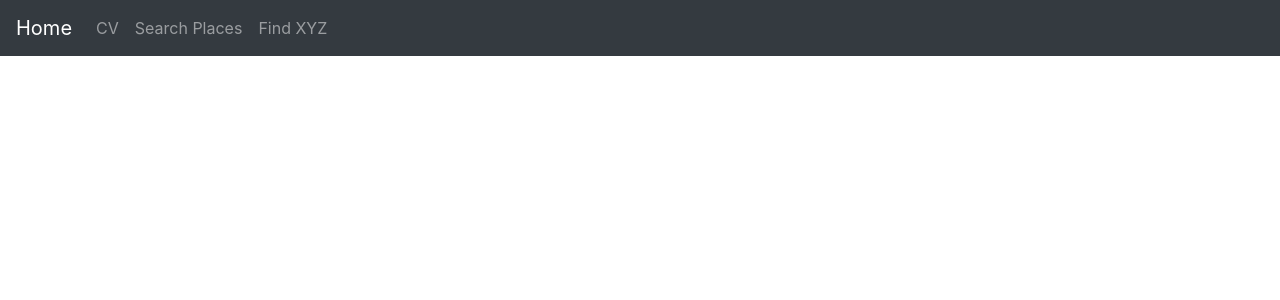
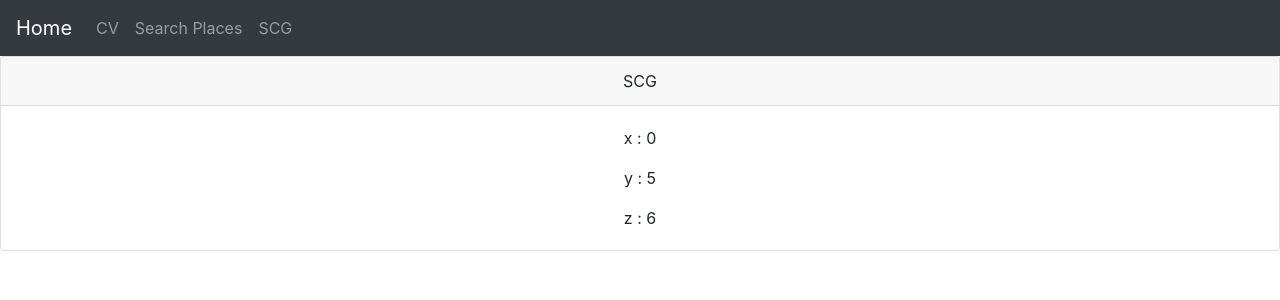
Before and after one commit to notovel2/SCG_Test_FE, a React (Create React App) app: page /scg in a window 1280 px wide. Shown: the top 300 px of the page. Built offline with nearby package versions, Linux system fonts and the light colour scheme.

Commit message:
add cv page, scg page

```diff
--- a/src/App.js
+++ b/src/App.js
@@ -1,9 +1,10 @@
 import React from 'react';
 import { Route, Switch } from 'react-router-dom';
 import './App.css';
-import TopBar from './components/TopBar';
+import TopBar from './components/TopBar/TopBar';
 import CVPage from './screens/CVPage/CVPage';
 import HomePage from './screens/HomePage/HomePage';
+import SCGPage from './screens/SCGPage/SCGPage';
 
 class App extends React.Component {
   render() {
@@ -20,6 +21,7 @@ class App extends React.Component {
       <Switch>
         <Route exact path="/" component={HomePage}/>
         <Route path="/cv" component={CVPage}/>
+        <Route path='/scg' component={SCGPage}/>
       </Switch>
     )
   }
--- a/src/components/TopBar.js
+++ b/src/components/TopBar/TopBar.js
@@ -10,7 +10,7 @@ class TopBar extends React.Component {
                     <Nav>
                         <Nav.Link href='/cv'>CV</Nav.Link>
                         <Nav.Link>Search Places</Nav.Link>
-                        <Nav.Link>Find XYZ</Nav.Link>
+                        <Nav.Link href='/scg'>SCG</Nav.Link>
                     </Nav>
                 </Navbar>
             </div>
--- a/src/screens/CVPage/CVPage.js
+++ b/src/screens/CVPage/CVPage.js
@@ -16,7 +16,6 @@ class CVPage extends React.Component {
                             <Card.Title>Experience</Card.Title>
                             {works.map(work => this.workExperienceRender(work))}
                         </div>
-
                         <Row>
                             <div className="col-sm-6 section">
                                 <Card.Title>Skills</Card.Title>
@@ -24,6 +23,7 @@ class CVPage extends React.Component {
                             </div>
                             <div className="col-sm-6 section">
                                 <Card.Title>Side Projects</Card.Title>
+                                {this.sideProjectRender(sideProject)}
                             </div>
                         </Row>
                     </Card.Body>
@@ -46,20 +46,47 @@ class CVPage extends React.Component {
         return data.map(skillItem => {
             if (skillItem.isDataObject) {
                 return (
-                    <Card.Subtitle>{skillItem.title}</Card.Subtitle>
+                    <div>
+                        <Card.Subtitle>{skillItem.title}</Card.Subtitle>
+                        {skillItem.data.map(value => (
+                            <Row style={{alignItems: 'baseline', marginRight: 0, marginLeft: '20px'}}>
+                                <Card.Subtitle style={{marginRight: '5px'}}>● {value.title}</Card.Subtitle>
+                                <Card.Text>{value.itemslist.join(', ')}
+                                </Card.Text>
+                            </Row>
+                        ))}
+                    </div>
                 )
             } else {
                 return (
-                    <div>
-                        <Row style={{alignItems: 'baseline', flexDirection: 'row'}}>
-                            <Card.Subtitle style={{marginRight: '5px'}}>{`${skillItem.title}:`}</Card.Subtitle>
-                            <Card.Text>{skillItem.data.join(', ')}</Card.Text>
-                        </Row>
-                    </div>
+                    <Row style={{alignItems: 'baseline', marginRight: 0, marginLeft: 0}}>
+                        <Card.Subtitle style={{marginRight: '5px'}}>{`${skillItem.title}:`}</Card.Subtitle>
+                        <Card.Text>{skillItem.data.join(', ')}</Card.Text>
+                    </Row>
                 )
             }
 
         })
+    }
+
+    sideProjectRender(data) {
+        console.log(data);
+
+        return (
+            <div>
+                {data.map(section => (
+                    <div style={{marginBottom: '1rem'}}>
+                        <Card.Subtitle>{section.title}</Card.Subtitle>
+                        {section.data.map(value => (
+                            <div>
+                                <Card.Text style={{marginBottom: '0px'}}>{value.title}</Card.Text>
+                                <Card.Link href={value.url}>{value.url}</Card.Link>
+                            </div>
+                        ))}
+                    </div>
+                ))}
+            </div>
+        )
     }
 
     bulletSection(text) {
--- /dev/null
+++ b/src/screens/SCGPage/SCGPage.js
@@ -0,0 +1,54 @@
+import React from 'react';
+import { Card } from 'react-bootstrap';
+
+class SCGPage extends React.Component {
+    MATCH_ARRAY = ['x', 'y', 'z']
+    INPUT_ARRAY = ["X","5","9","15","23","y","z"]
+    render() {
+        return (
+            <div>
+                <Card>
+                    <Card.Header>SCG</Card.Header>
+                    <Card.Body>
+                        {this.renderResult(this.findXYZ(this.INPUT_ARRAY))}
+                    </Card.Body>
+                </Card>
+            </div>
+        )
+    }
+
+    renderResult(result) {
+        return Object.keys(result).map(key => (
+            <Card.Text key={key}>{key} : {result[key]}</Card.Text>
+        ))
+    }
+
+    findXYZ(array){
+        let result = {}
+        let tmpMatchArray = this.MATCH_ARRAY
+
+        try {
+            if (Array.isArray(array)) {
+                array.forEach((value, index) => {
+                    if (tmpMatchArray.length <= 0) { return }
+                    value = value.toLowerCase()
+                    let matchIndex = tmpMatchArray.findIndex(matchItem => matchItem.toLowerCase() === value)
+
+                    if (matchIndex >= 0) {
+                        let key = tmpMatchArray[matchIndex].toLowerCase()
+                        result[key] = index
+                        tmpMatchArray.splice(matchIndex, 1)
+                    }
+                })
+            }
+        } catch (error) {
+            console.log(error);
+            throw error
+        }
+        console.log(result);
+
+        return result
+    }
+}
+
+export default SCGPage
```
Also changed, not shown: src/components/TopBar/TopBar.css (added), src/screens/SCGPage/SCGPage.css (added).
